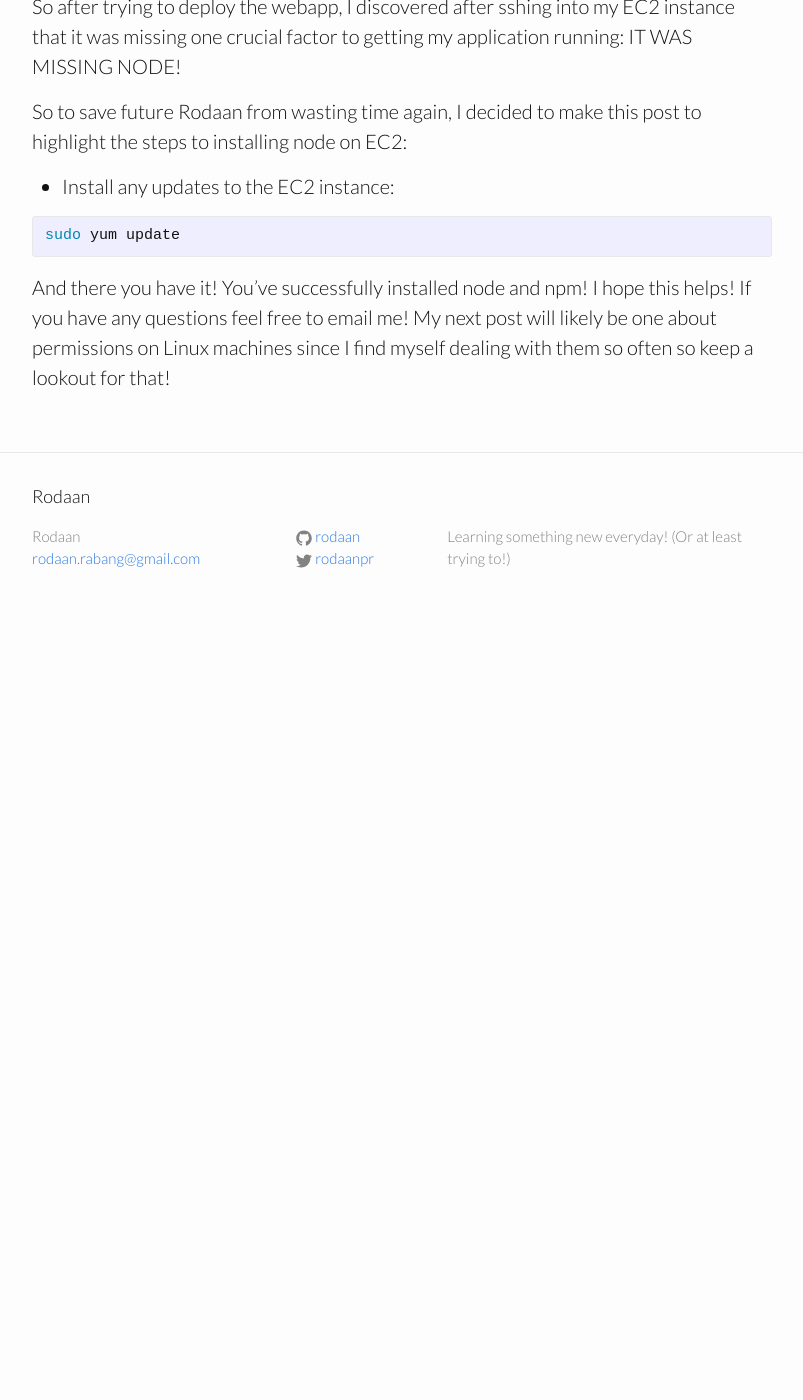
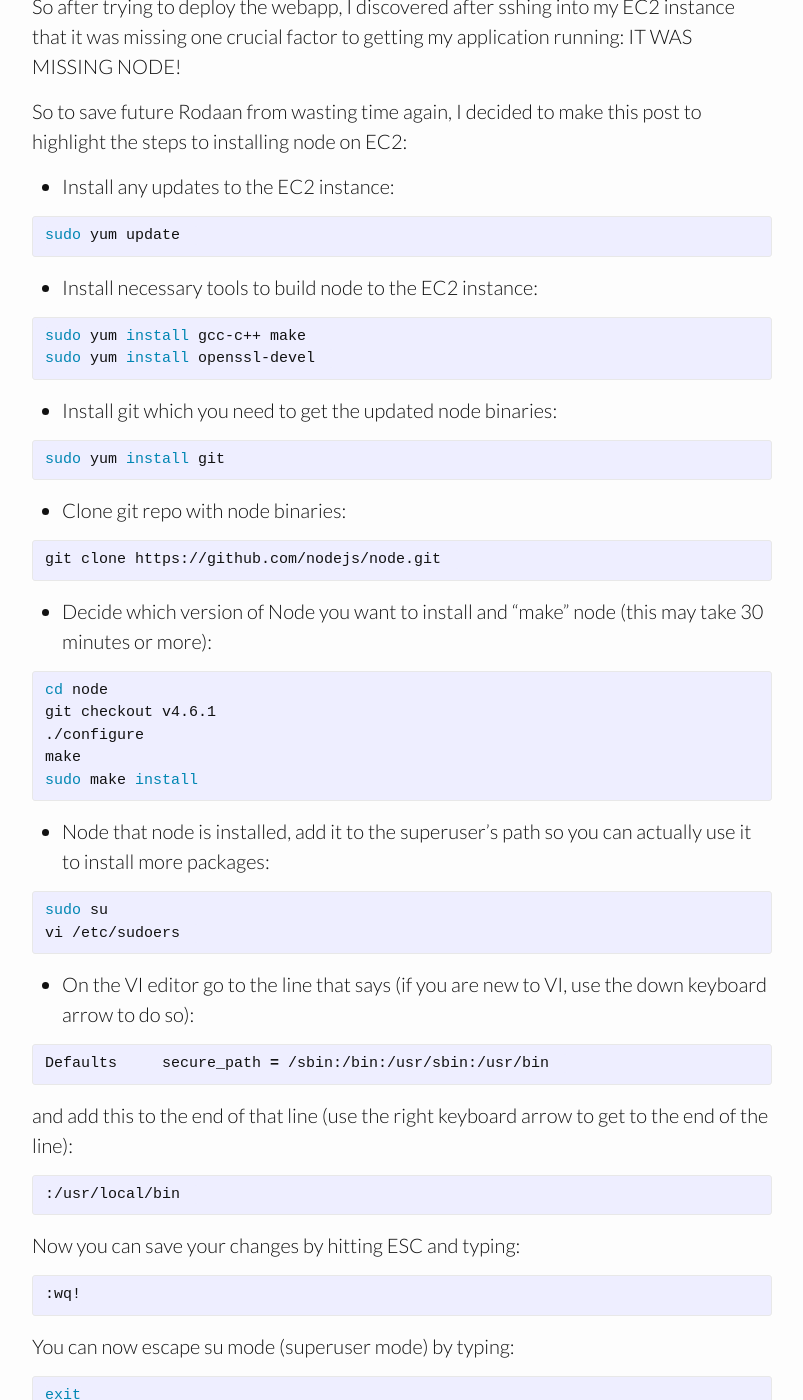
Before and after one commit to rodaan/rodaan.github.io, a Jekyll site: the page built from _posts/2016-10-24-Installing-NodeJS-and-NPM-on-AWS.markdown, in a window 1280 px wide and 1400 px high, scrolled down 829 px. Shown: the whole window, without its empty margins (238-1041 px from the left). Built offline with Jekyll 4.4.1, drawn with Linux system fonts in a browser that asks for light colours; before the commit the page ends 1459 px from its top, so only the background shows below that; some of the changed text lies outside the part shown.

Commit message:
Troubleshoot

```diff
--- a/_posts/2016-10-24-Installing-NodeJS-and-NPM-on-AWS.markdown
+++ b/_posts/2016-10-24-Installing-NodeJS-and-NPM-on-AWS.markdown
@@ -23,6 +23,63 @@ So to save future Rodaan from wasting time again, I decided to make this post to
 sudo yum update
 {% endhighlight %}
 
+* Install necessary tools to build node to the EC2 instance:
+{% highlight bash %}
+sudo yum install gcc-c++ make
+sudo yum install openssl-devel
+{% endhighlight %}
 
+* Install git which you need to get the updated node binaries:
+{% highlight bash %}
+sudo yum install git
+{% endhighlight %}
+
+* Clone git repo with node binaries:
+{% highlight bash %}
+git clone https://github.com/nodejs/node.git
+{% endhighlight %}
+
+* Decide which version of Node you want to install and "make" node (this may take 30 minutes or more):
+{% highlight bash %}
+cd node
+git checkout v4.6.1
+./configure
+make
+sudo make install
+{% endhighlight %}
+
+* Node that node is installed, add it to the superuser's path so you can actually use it to install more packages:
+{% highlight bash %}
+sudo su
+vi /etc/sudoers
+{% endhighlight %}
+
+* On the VI editor go to the line that says (if you are new to VI, use the down keyboard arrow to do so):
+{% highlight bash %}
+Defaults     secure_path = /sbin:/bin:/usr/sbin:/usr/bin
+{% endhighlight %}
+and add this to the end of that line (use the right keyboard arrow to get to the end of the line):
+{% highlight bash %}
+:/usr/local/bin
+{% endhighlight %}
+Now you can save your changes by hitting ESC and typing:
+{% highlight bash %}
+:wq!
+{% endhighlight %}
+You can now escape su mode (superuser mode) by typing:
+{% highlight bash %}
+exit
+{% endhighlight %}
+
+* Now download the npm binaries:
+{% highlight bash %}
+git clone https://github.com/npm/npm.git
+{% endhighlight %}
+
+* Finally install npm:
+{% highlight bash %}
+cd npm
+sudo make install
+{% endhighlight %}
 
 And there you have it! You've successfully installed node and npm! I hope this helps! If you have any questions feel free to email me! My next post will likely be one about permissions on Linux machines since I find myself dealing with them so often so keep a lookout for that!
```
